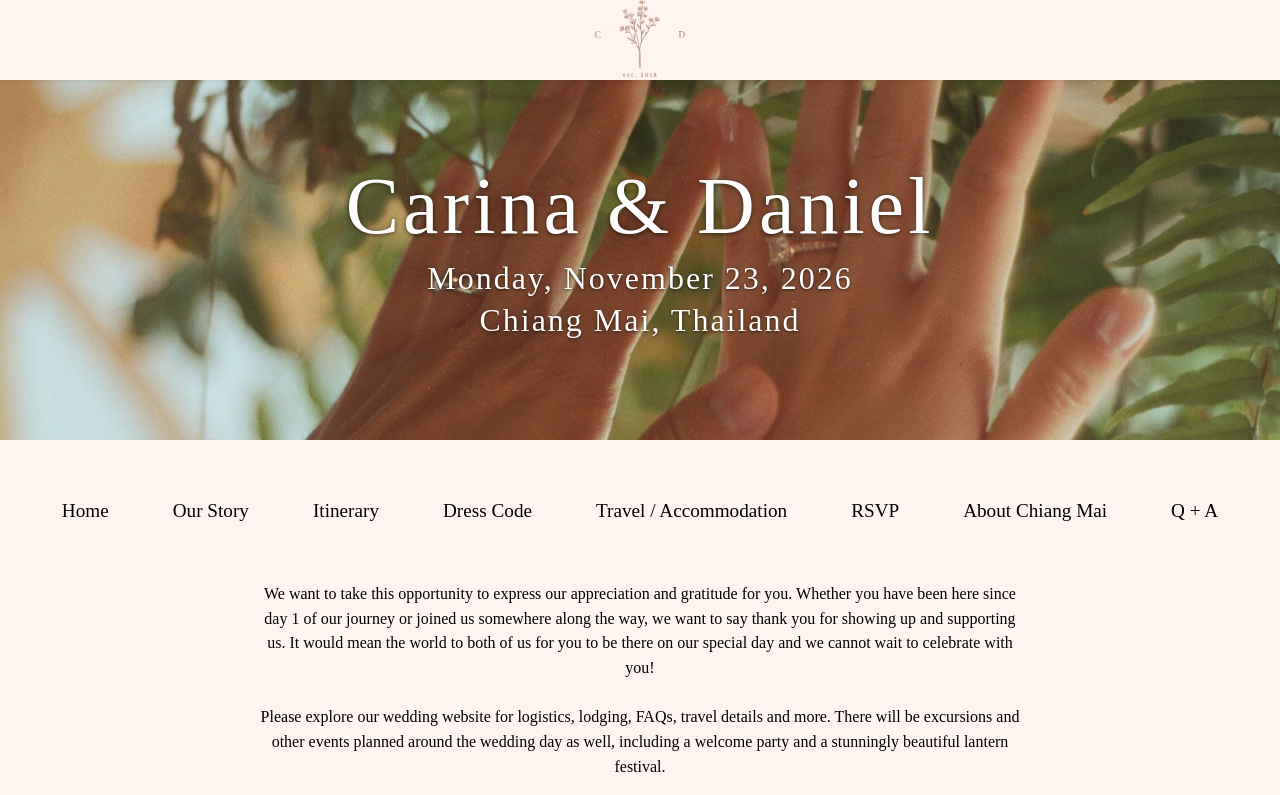
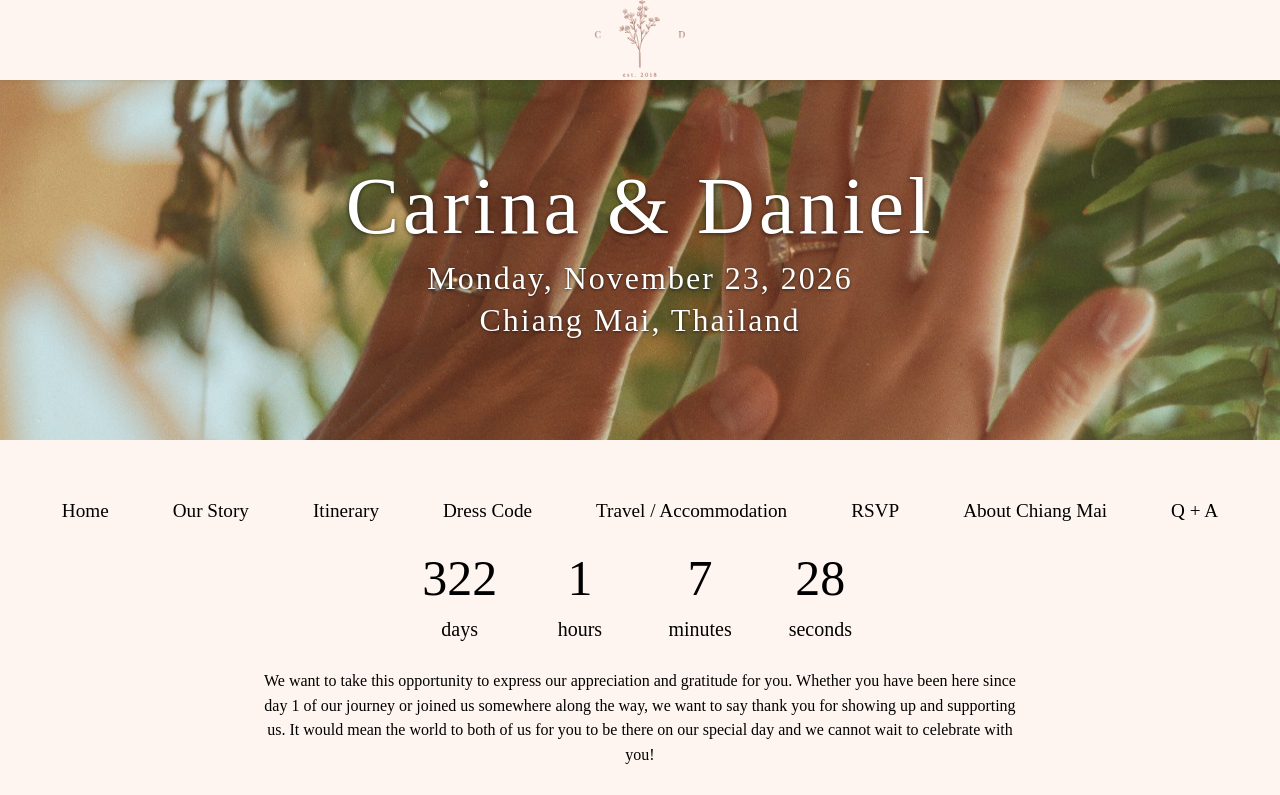
Before and after one commit to DanSohn/wedding, a React (Vite) app: page /home in a window 1280 px wide. Shown: the top 795 px of the page. Built offline with nearby package versions, Linux system fonts and the light colour scheme; a web font is replaced by a local one.

Commit message:
add countdown on home page

```diff
--- /dev/null
+++ b/src/components/generic/countdown/countdown.module.css
@@ -0,0 +1,17 @@
+.container {
+  padding: 0 20%;
+}
+
+@media only screen and (max-width: 768px) {
+  .container {
+    padding: 0 5%;
+  }
+}
+.number {
+  font-size: 50px;
+  line-height: 80%;
+}
+
+.label {
+  font-size: 20px;
+}
--- /dev/null
+++ b/src/components/generic/countdown/countdown.tsx
@@ -0,0 +1,92 @@
+import { Group, Stack } from '@mantine/core';
+import { useEffect, useState } from 'react';
+import classes from './countdown.module.css';
+
+const TARGET_DATE = Date.UTC(2026, 10, 23, 9, 0, 0);
+
+export default function Countdown() {
+  const [totalSeconds, setTotalSeconds] = useState(0);
+  const [hasAnimated, setHasAnimated] = useState(false);
+
+  const [days, setDays] = useState(0);
+  const [hours, setHours] = useState(0);
+  const [minutes, setMinutes] = useState(0);
+  const [seconds, setSeconds] = useState(0);
+
+  // Real countdown
+  useEffect(() => {
+    const updateCountdown = () => {
+      const now = Date.now();
+      const diffMs = TARGET_DATE - now;
+      const seconds = Math.max(0, Math.floor(diffMs / 1000));
+      setTotalSeconds(seconds);
+    };
+
+    updateCountdown();
+    const interval = setInterval(updateCountdown, 1000);
+    return () => clearInterval(interval);
+  }, []);
+
+  // Derive real unit values
+  const realDays = Math.floor(totalSeconds / (24 * 60 * 60));
+  const realHours = Math.floor((totalSeconds % (24 * 60 * 60)) / (60 * 60));
+  const realMinutes = Math.floor((totalSeconds % (60 * 60)) / 60);
+  const realSeconds = totalSeconds % 60;
+
+  // Animate each unit independently on mount
+  useEffect(() => {
+    if (hasAnimated || totalSeconds === 0) return;
+
+    const animate = (target: number, setter: (v: number) => void, duration = 900) => {
+      const fps = 60;
+      const steps = Math.max(1, Math.floor((duration / 1000) * fps));
+      let step = 0;
+
+      const interval = setInterval(() => {
+        step += 1;
+        const progress = Math.min(step / steps, 1);
+        const value = Math.floor(progress * target);
+        setter(value);
+
+        if (progress >= 1) clearInterval(interval);
+      }, 1000 / fps);
+    };
+
+    animate(realDays, setDays, 1200);
+    animate(realHours, setHours, 1200);
+    animate(realMinutes, setMinutes, 1200);
+    animate(realSeconds, setSeconds, 1200);
+
+    setHasAnimated(true);
+  }, [totalSeconds, hasAnimated, realDays, realHours, realMinutes, realSeconds]);
+
+  // After animation → normal sync
+  useEffect(() => {
+    if (!hasAnimated) return;
+    setDays(realDays);
+    setHours(realHours);
+    setMinutes(realMinutes);
+    setSeconds(realSeconds);
+  }, [realDays, realHours, realMinutes, realSeconds, hasAnimated]);
+
+  return (
+    <Group justify="center" gap="lg" grow className={classes.container}>
+      <Stack>
+        <div className={classes.number}>{days}</div>
+        <div className={classes.label}>days</div>
+      </Stack>
+      <Stack>
+        <div className={classes.number}>{hours}</div>
+        <div className={classes.label}>hours</div>
+      </Stack>
+      <Stack>
+        <div className={classes.number}>{minutes}</div>
+        <div className={classes.label}>minutes</div>
+      </Stack>
+      <Stack>
+        <div className={classes.number}>{seconds}</div>
+        <div className={classes.label}>seconds</div>
+      </Stack>
+    </Group>
+  );
+}
--- a/src/pages/home.tsx
+++ b/src/pages/home.tsx
@@ -1,9 +1,11 @@
 import { Container, Image, Text } from '@mantine/core';
+import Countdown from '../components/generic/countdown/countdown';
 import classes from './home.module.css';
 
 function HomePage() {
   return (
     <Container size="sm" className={classes.page}>
+      <Countdown />
       <Text className={classes.gratefulText}>
         We want to take this opportunity to express our appreciation and gratitude for you. Whether
         you have been here since day 1 of our journey or joined us somewhere along the way, we want
```
